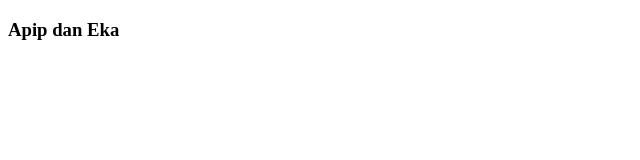
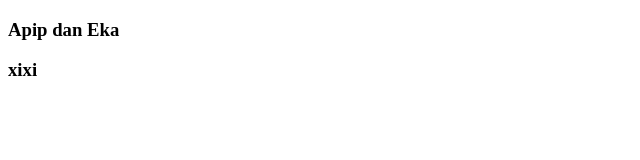
Before and after one commit to ekaputria08/web-sekolah, a plain HTML site: page index.html in a window 1280 px wide. Shown: the full height of the page, 0-640 px from the left. Drawn offline with Linux system fonts and the light colour scheme.

Commit message:
percobaan4

```diff
--- a/index.html
+++ b/index.html
@@ -7,5 +7,6 @@
 </head>
 <body>
     <h3>Apip dan Eka</h3>
+    <h3>xixi</h3>
 </body>
 </html>
```
